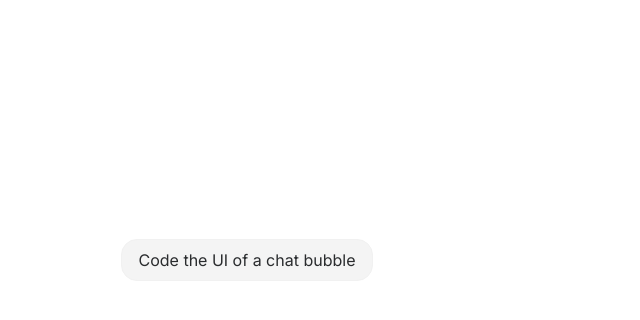
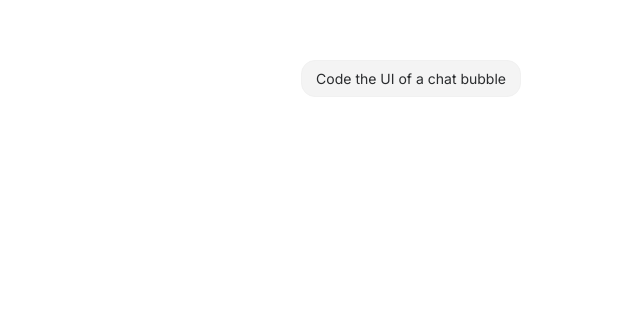
Before and after one commit to deeepsig/deeepsUI, a React (Vite) app: page / in a window 1280 px wide. Shown: the part 140-460 px from the top of the page, without its empty margins (393-1033 px from the left). Built offline with nearby package versions, Linux system fonts and the light colour scheme.

Commit message:
styling update

```diff
--- a/src/App.tsx
+++ b/src/App.tsx
@@ -2,7 +2,7 @@ import CanvasInteraction from './examples/CanvasInteraction';
 
 function App() {
   return (
-    <div className="flex justify-center items-center min-h-screen w-full">
+    <div className="min-h-screen py-[25vh]">
       <CanvasInteraction />
     </div>
   );
--- a/src/components/chatBubble/ChatBubble.tsx
+++ b/src/components/chatBubble/ChatBubble.tsx
@@ -11,7 +11,7 @@ export default function ChatBubble({
     <div
       className={`inline-block py-2 px-4 rounded-2xl ${!isEditing ? 'bg-[#F4F4F4] border border-[#f1f1f1]' : ''}`}
     >
-      <p className="text-base font-inter text-[#2a2c2e]">{text}</p>
+      <p className="font-inter text-[#2a2c2e]">{text}</p>
     </div>
   );
 }
--- a/src/examples/CanvasInteraction.tsx
+++ b/src/examples/CanvasInteraction.tsx
@@ -2,7 +2,7 @@ import ChatBubble from '../components/chatBubble/ChatBubble';
 
 export default function CanvasInteraction() {
   return (
-    <div>
+    <div className="flex flex-col items-end w-full px-4">
       <ChatBubble />
     </div>
   );
--- a/src/index.css
+++ b/src/index.css
@@ -3,6 +3,13 @@
 :root {
   font-family: system-ui, Avenir, Helvetica, Arial, sans-serif;
   background-color: #ffffff;
+
+  width: 576px;
+  font-size: 14px;
+  letter-spacing: 0px;
+  margin: auto;
+  /* margin-block: 64px; */
+  animation: opacity 0.5s ease forwards;
 
   font-synthesis: none;
   text-rendering: optimizeLegibility;
```
